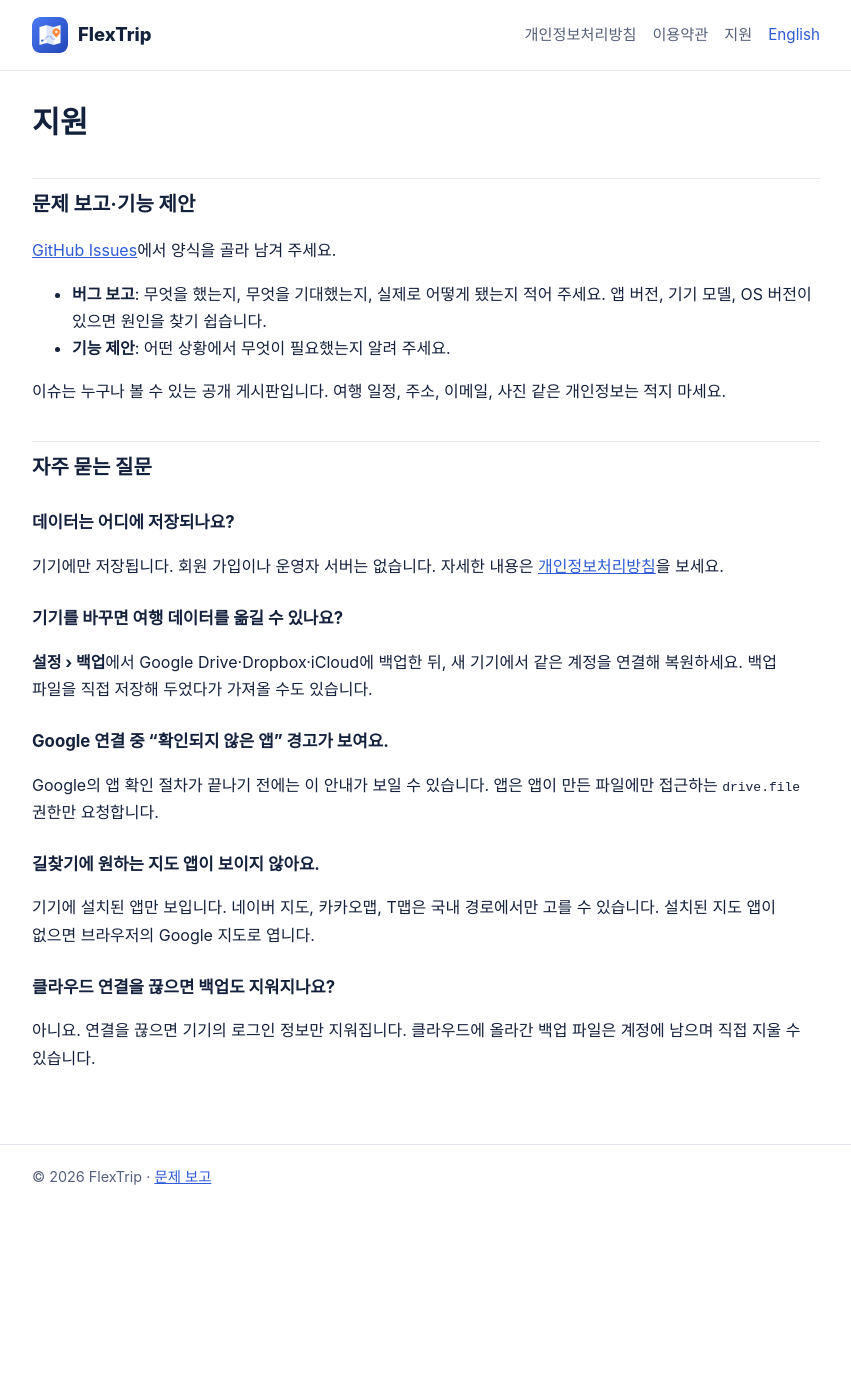
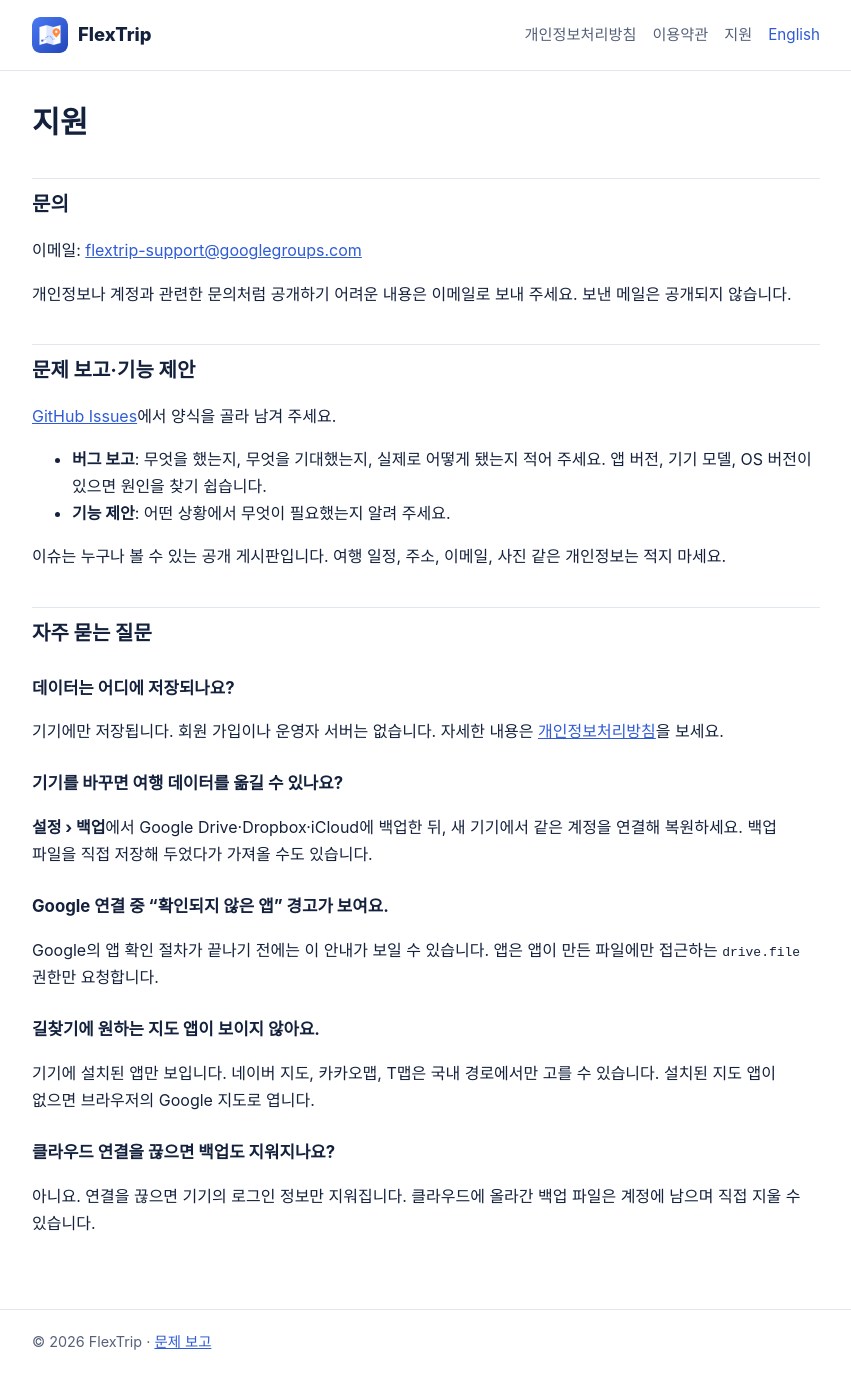
Before and after one commit to yjinchoi/flextrip-support, a Jekyll site: the page built from support.md, in a window 1280 px wide. Shown: the whole page, without its empty margins (214-1065 px from the left). Built offline with Jekyll 4.4.1, drawn with Linux system fonts in a browser that asks for light colours; before the commit the page ends 1217 px from its top, so only the background shows below that.

Commit message:
docs: 문의 이메일 flextrip-support@googlegroups.com

```diff
--- a/support.md
+++ b/support.md
@@ -6,6 +6,11 @@ alt: /en/support/
 description: FlexTrip 사용 도움말과 문제 보고 방법입니다.
 ---
 # 지원
+
+## 문의
+이메일: [flextrip-support@googlegroups.com](mailto:flextrip-support@googlegroups.com)
+
+개인정보나 계정과 관련한 문의처럼 공개하기 어려운 내용은 이메일로 보내 주세요. 보낸 메일은 공개되지 않습니다.
 
 ## 문제 보고·기능 제안
 [GitHub Issues](https://github.com/{{ site.repository }}/issues/new/choose)에서 양식을 골라 남겨 주세요.
```
Also changed, not shown: en/privacy.md (+1 -1 lines), en/support.md (+5 -0 lines), en/terms.md (+1 -1 lines), privacy.md (+1 -1 lines), terms.md (+1 -1 lines), README.md.
